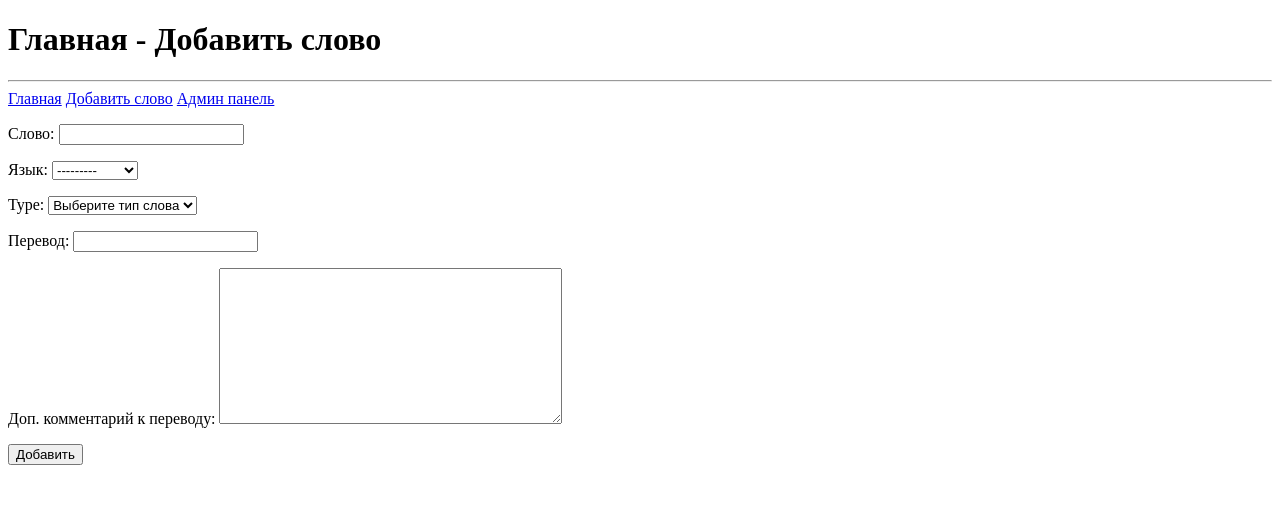
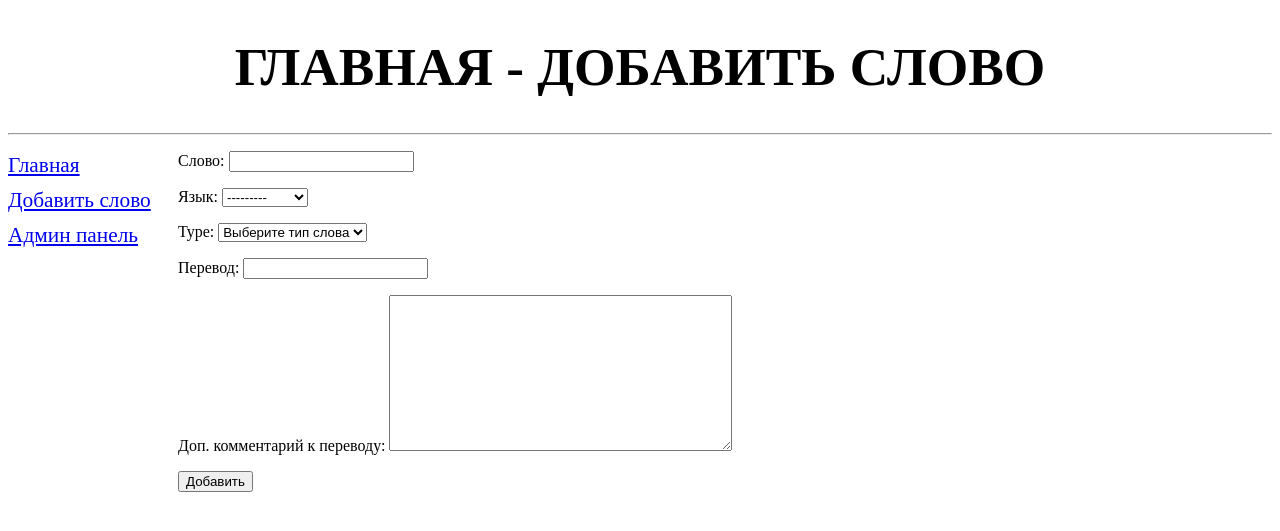
Before and after one commit to Zimin0/Online-Shop, a Django app: page /dictionary/new/ in a window 1280 px wide. Shown: the top 531 px of the page. Run offline with Django 3.2, Linux system fonts and the light colour scheme; data comes from the database, SQL or seed files in the repository.

Commit message:
Adding some css

```diff
--- /dev/null
+++ b/addwords/static/addwords/style.css
@@ -0,0 +1,20 @@
+header h1 {
+    font-size: 40pt;
+    text-transform: uppercase;
+    text-align: center;
+}
+
+nav {
+    font-size: 16pt;
+    width: 150px;
+    float: left;
+}
+
+nav a {
+    display: block;
+    margin: 10px 0px;
+}
+
+section {
+    margin-left: 170px;
+}
--- a/addwords/templates/basic.html
+++ b/addwords/templates/basic.html
@@ -1,8 +1,10 @@
+{% load static %}
 <!DOCTYPE html>
 <html>
     <head>
         <meta http-equiv="Content-Type" content="text/html" charset="UTF-8">
         <title>{% block title %}Главная{% endblock %}- Словарь</title>
+        <link rel="stylesheet" type="text/css" href="{% static 'addwords/style.css' %}">
     </head>
     <body>
         <header>
@@ -14,8 +16,9 @@
             <a href="{% url 'new' %}">Добавить слово</a>
             <a href="/admin/">Админ панель</a>
         </nav>
-        {% block content %}
-
-        {% endblock %}
+        <section>
+            {% block content %}
+            {% endblock %}
+        </section>
     </body>
 </html>
```
